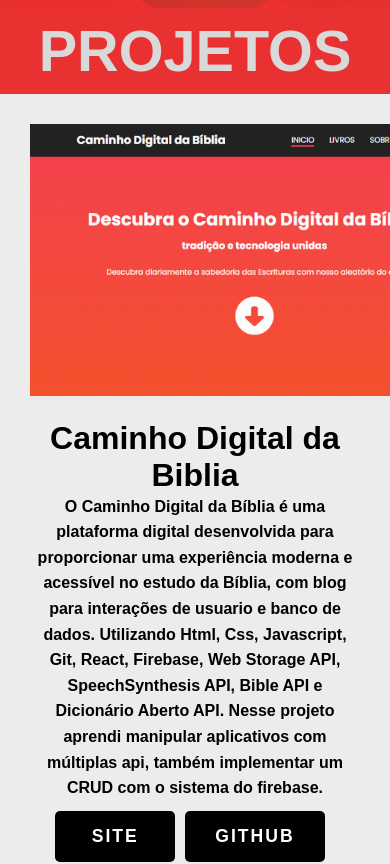
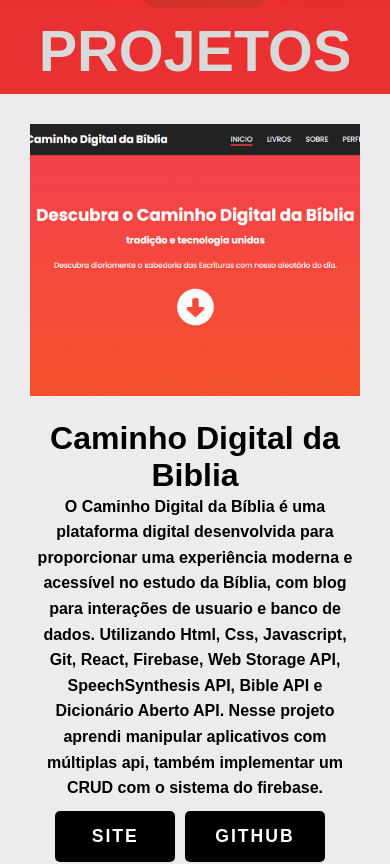
Before and after one commit to Dannick10/portifoliovite, a React (Vite) app: page / in a window 390 px wide. Shown: the part 2023-2887 px from the top of the page. Built offline with nearby package versions, Linux system fonts and the light colour scheme; a web font is replaced by a local one.

Commit message:
fix responsive images

```diff
--- a/src/index.css
+++ b/src/index.css
@@ -108,7 +108,8 @@
     padding:20px
 }
 .img_project img {
-    width:28em;
+    width: 100%;
+    max-width: 30em;
     height: 17em;
     object-fit: cover;
     object-position: top center;
```
